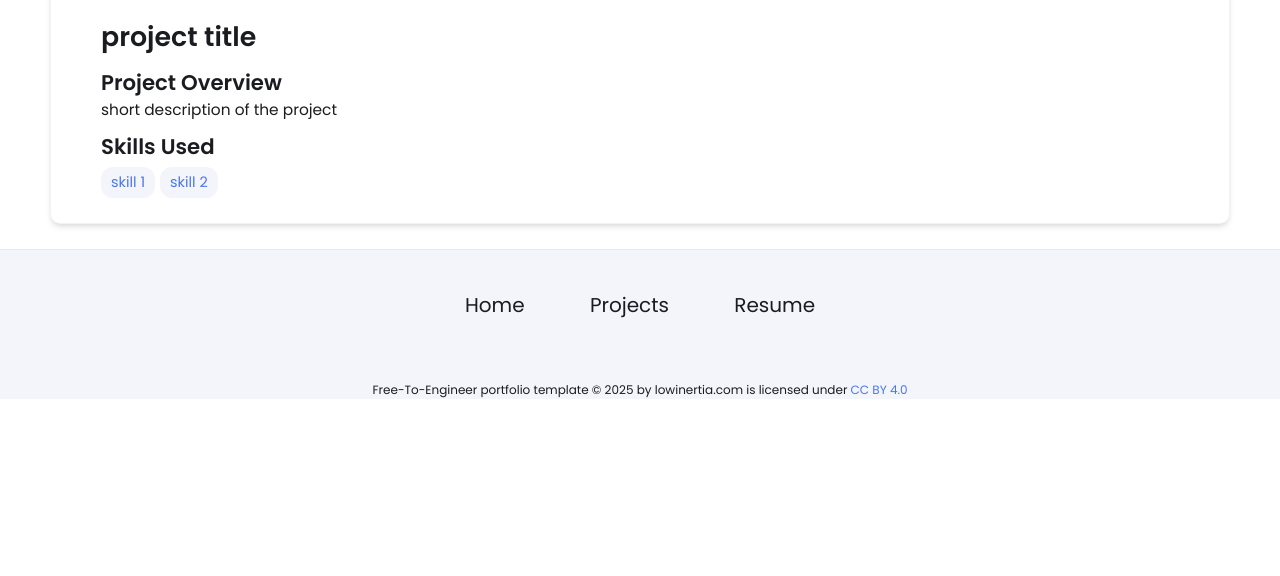
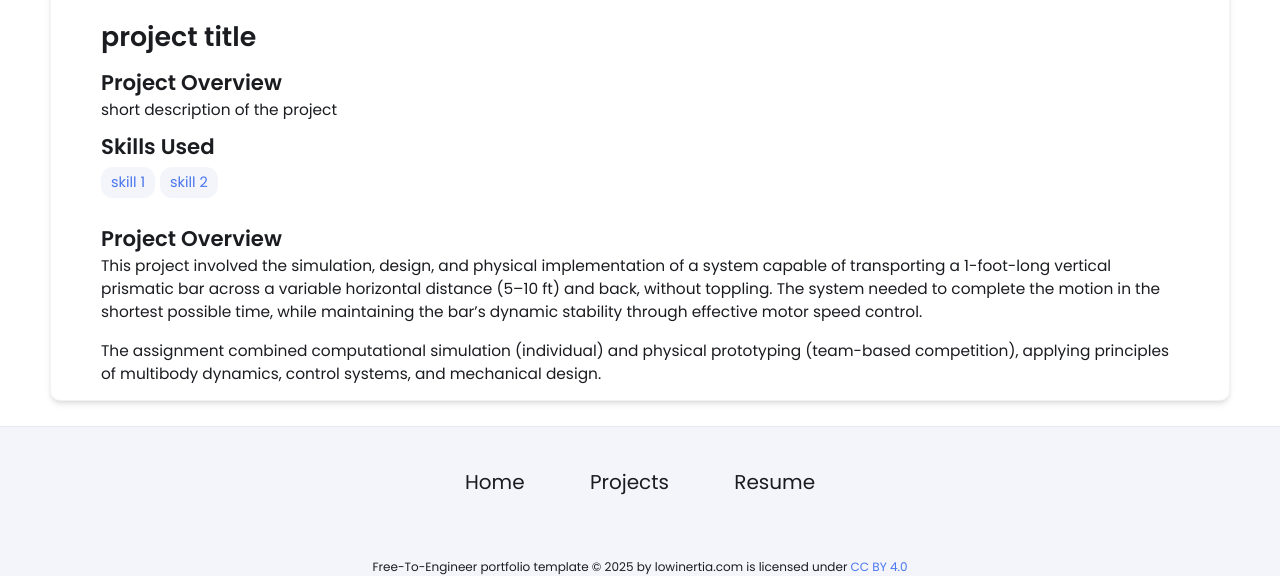
Before and after one commit to michael-vuong/michael-vuong.github.io, a Jekyll site: the page built from _projects/MotorSpeedControl/index.md, in a window 1280 px wide. Shown: the part 490-1066 px from the top of the page. Built offline with Jekyll 4.4.1, drawn with Linux system fonts in a browser that asks for light colours; before the commit the page ends 900 px from its top, so only the background shows below that.

Commit message:
Update index.md

```diff
--- a/_projects/MotorSpeedControl/index.md
+++ b/_projects/MotorSpeedControl/index.md
@@ -7,3 +7,8 @@ skills:
 - skill 2
 main-image: /project.webp
 ---
+
+## Project Overview
+This project involved the simulation, design, and physical implementation of a system capable of transporting a 1-foot-long vertical prismatic bar across a variable horizontal distance (5–10 ft) and back, without toppling. The system needed to complete the motion in the shortest possible time, while maintaining the bar’s dynamic stability through effective motor speed control.
+
+The assignment combined computational simulation (individual) and physical prototyping (team-based competition), applying principles of multibody dynamics, control systems, and mechanical design.
```
